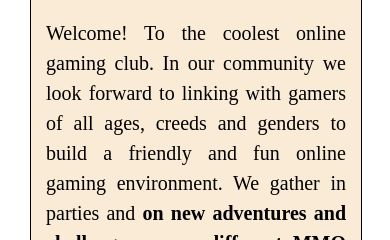
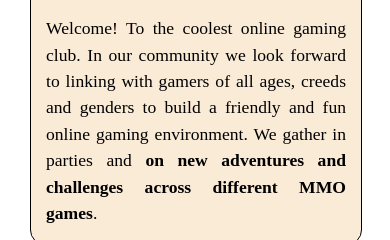
Before and after one commit to leonardo-simeone/borrador, a plain HTML site: page index.html in a window 390 px wide. Shown: the part 860-1100 px from the top of the page. Drawn offline with Linux system fonts and the light colour scheme.

Commit message:
Arreglados los parrafos de home page

```diff
--- a/assets/css/style.css
+++ b/assets/css/style.css
@@ -122,7 +122,7 @@ div #overlay {
 .image-text-container p {
     flex: 1;
     text-align: justify;
-    font-size: 200%;
+    font-size: 230%;
     line-height: 1.5em;
     max-width: 50%;
     min-height: 50%;
@@ -435,13 +435,22 @@ footer ul li {
 
     /* esto es el media querie para las imagenes y texto del homepage hasta tamano laptop y monitores grandes */
 
-    @media screen and (min-width:1470px) {
+    @media screen and (min-width:1601px) {
         .image-text-container p {
             font-size: 260%;
         }
         #welcome-p {
+            font-size: 254%;
+        }
+    }
+
+    @media screen and (min-width:1470px) {
+        /* .image-text-container p {
             font-size: 260%;
         }
+        #welcome-p {
+            font-size: 260%;
+        } */
 
         #games h2 {
             font-size: 220%;
@@ -475,6 +484,15 @@ footer ul li {
         #data form {
             width: 30%;
             /* margin-left: 10%; */
+        }
+    }
+
+    @media screen and (max-width:1470px) {
+        .image-text-container p {
+            font-size: 184%;
+        }
+        #welcome-p {
+            font-size: 180%;
         }
     }
 
@@ -545,6 +563,13 @@ footer ul li {
             font-size: 160%;
         }
 
+        .image-text-container p {
+            font-size: 110%;
+        }
+        #welcome-p {
+            font-size: 130%;
+        }
+
         #about h2 {
             font-size: 85%;
             height: 75px;
@@ -578,7 +603,7 @@ footer ul li {
 
     @media screen and (max-width:907px) {
         #welcome-p {
-            font-size: 125%;
+            font-size: 110%;
         }
     }
 
```
